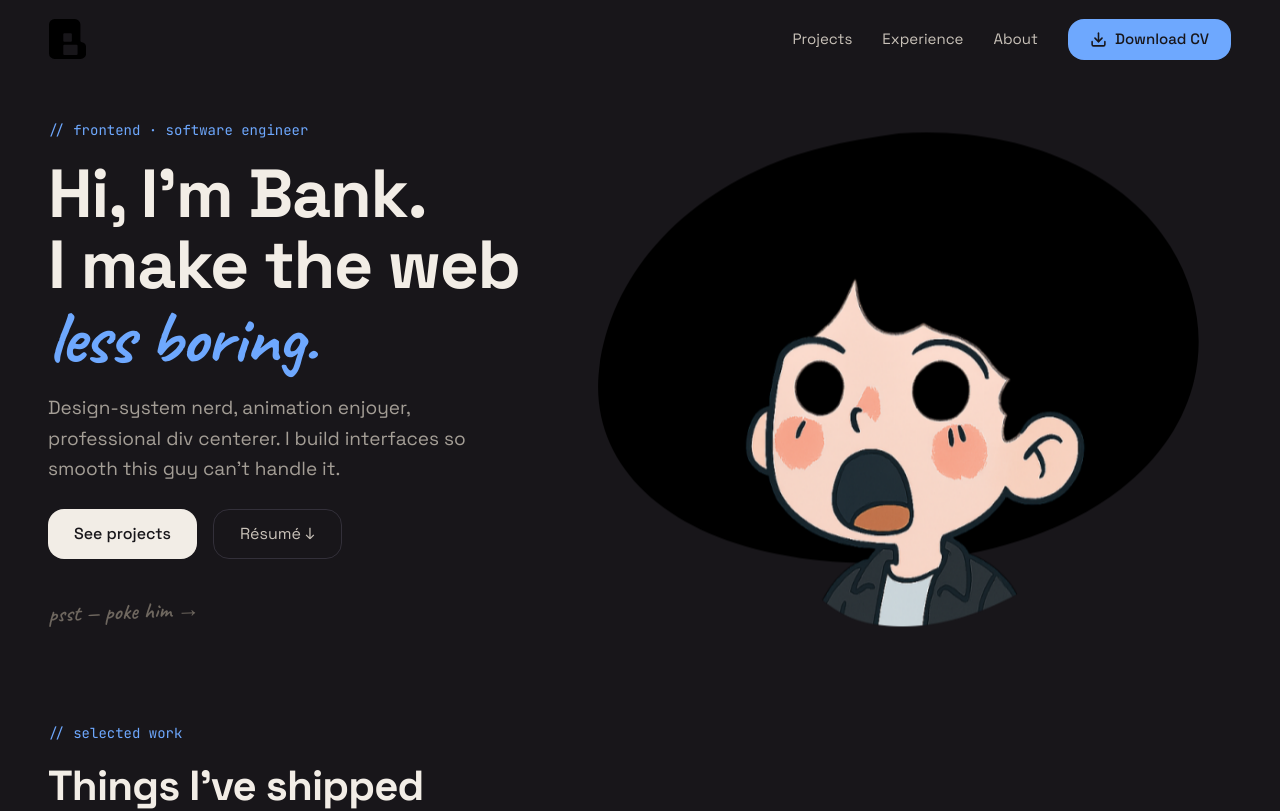
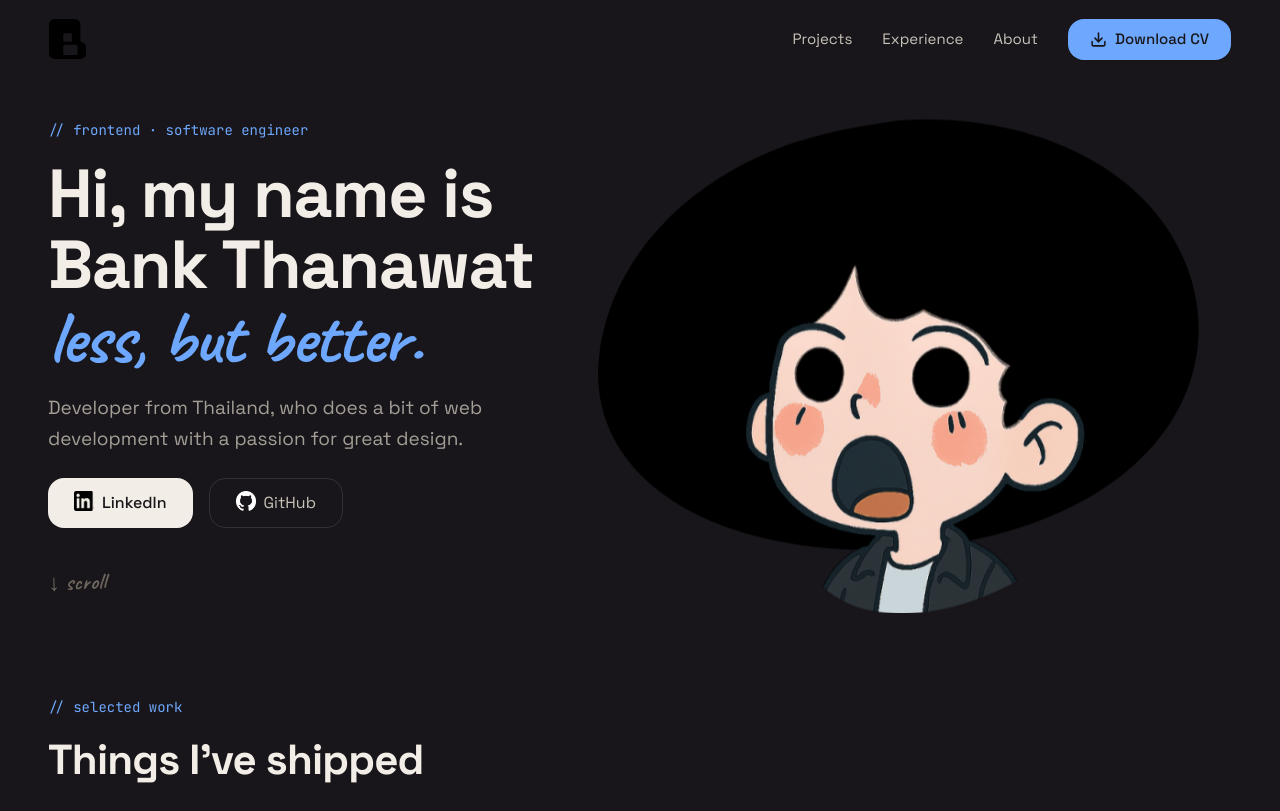
Before and after one commit to thanawangk/web-portfolio, a Next.js app: page / in a window 1280 px wide. Shown: the top 811 px of the page. Built offline with nearby package versions, Linux system fonts and the light colour scheme.

Commit message:
feat: update wording hero section

```diff
--- a/components/Hero.tsx
+++ b/components/Hero.tsx
@@ -4,12 +4,12 @@ import Image from "next/image";
 import Link from "next/link";
 import { useEffect, useRef, useState } from "react";
 import heroImg from "@/public/hero.png";
-import { quips } from "@/lib/content";
+import { bubbles } from "@/lib/content";
 
 export function Hero() {
   const charRef = useRef<HTMLDivElement>(null);
   const timer = useRef<ReturnType<typeof setTimeout> | null>(null);
-  const [quip, setQuip] = useState<string | null>(null);
+  const [bubble, setBubble] = useState<string | null>(null);
 
   useEffect(() => () => clearTimeout(timer.current ?? undefined), []);
 
@@ -21,12 +21,12 @@ export function Hero() {
       void el.offsetWidth;
       el.style.animation = "wobble .55s ease";
     }
-    setQuip((current) => {
-      const others = quips.filter((q) => q !== current);
+    setBubble((current) => {
+      const others = bubbles.filter((bubble) => bubble !== current);
       return others[Math.floor(Math.random() * others.length)];
     });
     clearTimeout(timer.current ?? undefined);
-    timer.current = setTimeout(() => setQuip(null), 2400);
+    timer.current = setTimeout(() => setBubble(null), 2400);
   };
 
   return (
@@ -34,39 +34,49 @@ export function Hero() {
       id="top"
       className="relative mx-auto flex min-h-[68vh] max-w-(--page-max-width) flex-wrap-reverse items-center gap-5 px-(--page-pad-x) pt-[clamp(84px,9vw,104px)]"
     >
-      <div className="relative z-2 min-w-[280px] flex-[1_1_380px] pt-4 pb-9">
+      <div className="relative z-2 min-w-[280px] flex-[1_1_380px] pt-4 pb-10">
         <div className="mb-[18px] font-mono text-label text-accent">
           {"// frontend · software engineer"}
         </div>
         <h1 className="mb-4 text-h1 leading-tight font-bold tracking-heading">
-          Hi, I&rsquo;m Bank.
+          Hi, my name is
           <br />
-          I make the web
+          Bank Thanawat
           <br />
           <span className="font-hand text-[clamp(32px,6.8vw,74px)] text-accent">
-            less boring.
+            less, but better.
           </span>
         </h1>
         <p className="mb-6 max-w-[440px] text-body-lg leading-body text-text-muted">
-          Design-system nerd, animation enjoyer, professional div centerer. I
-          build interfaces so smooth this guy can&rsquo;t handle it.
+          Developer from Thailand, who does a bit of web development with a
+          passion for great design.
         </p>
         <div className="flex flex-wrap items-center gap-4">
           <Link
-            href="#projects"
-            className="rounded-2xl bg-text px-[26px] py-[13px] text-base font-medium text-on-accent transition-transform duration-(--duration-fast) ease-spring hover:-translate-y-0.5 hover:-rotate-1 hover:bg-white hover:text-on-accent"
+            href="#"
+            className="flex rounded-2xl bg-text px-[26px] py-[13px] text-base font-medium text-on-accent transition-transform duration-(--duration-fast) ease-spring hover:-translate-y-0.5 hover:-rotate-1 hover:bg-white hover:text-on-accent"
           >
-            See projects
+            <img
+              src="/images/linkedin.png"
+              alt="LinkedIn"
+              className="w-5 h-5 mr-2 rounded-xs"
+            />
+            LinkedIn
           </Link>
           <a
             href="#"
-            className="rounded-2xl border-[1.5px] border-border-strong px-[26px] py-3 text-base text-text-secondary transition-colors duration-(--duration-fast) hover:border-accent hover:text-accent"
+            className="flex rounded-2xl border-[1.5px] border-border-strong px-[26px] py-3 text-base text-text-secondary transition-colors duration-(--duration-fast) hover:border-accent hover:text-accent"
           >
-            Résumé ↓
+            <img
+              src="/images/github.png"
+              alt="GitHub"
+              className="w-5 h-5 mr-2"
+            />
+            GitHub
           </a>
         </div>
         <div className="mt-[30px] -rotate-2 font-hand text-[23px] text-text-faint">
-          psst — poke him →
+          ↓ scroll
         </div>
       </div>
 
@@ -92,9 +102,9 @@ export function Hero() {
                 sizes="(max-width: 900px) 52vw, 490px"
                 className="block h-auto w-full"
               />
-              {quip && (
+              {bubble && (
                 <div className="absolute top-[-14%] left-[26%] animate-pop-in -rotate-3 border-border-accent bg-surface font-hand whitespace-nowrap text-accent [border-radius:3.76cqw] [border-width:0.42cqw] [font-size:5.64cqw] [padding:2.09cqw_4.17cqw]">
-                  {quip}
+                  {bubble}
                 </div>
               )}
             </div>
--- a/lib/content.ts
+++ b/lib/content.ts
@@ -67,7 +67,7 @@ export const currently = [
 ];
 
 /** Speech-bubble lines the mascot fires off when poked. */
-export const quips = [
+export const bubbles = [
   "100 on Lighthouse?!",
   "He centered the div?!",
   "Zero layout shift?!",
```
Also changed, not shown: public/images/github.png (added), public/images/linkedin.png (added).
